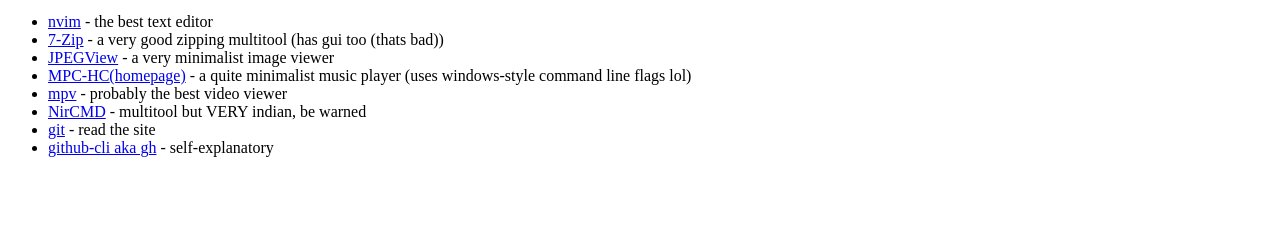
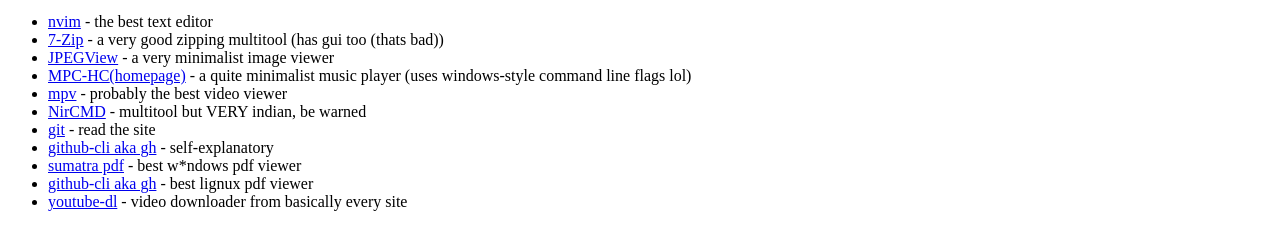
Before and after one commit to superpooer/superpooer.github.io, a plain HTML site: page sw-recs.html in a window 1280 px wide. Shown: the part 105-354 px from the top of the page. Drawn offline with Linux system fonts and the light colour scheme.

Commit message:
pdfs+ytdl

```diff
--- a/sw-recs.html
+++ b/sw-recs.html
@@ -14,6 +14,9 @@
 	<li><a href="https://www.nirsoft.net/utils/nircmd.htm" target="_blank" rel="noopener noreferrer">NirCMD</a> - multitool but VERY indian, be warned
 	<li><a href="https://git-scm.com" target="_blank" rel="noopener noreferrer">git</a> - read the site
 	<li><a href="https://cli.github.com" target="_blank" rel="noopener noreferrer">github-cli aka gh</a> - self-explanatory
+	<li><a href="https://www.sumatrapdfreader.org/free-pdf-reader.htmlsumatra" target="_blank" rel="noopener noreferrer">sumatra pdf</a> - best w*ndows pdf viewer
+	<li><a href="https://wiki.archlinux.org/index.php/Zathura" target="_blank" rel="noopener noreferrer">github-cli aka gh</a> - best lignux pdf viewer
+	<li><a href="https://youtube-dl.org/" target="_blank" rel="noopener noreferrer">youtube-dl</a> - video downloader from basically every site
 </ul>
 </body>
 </html>
```
